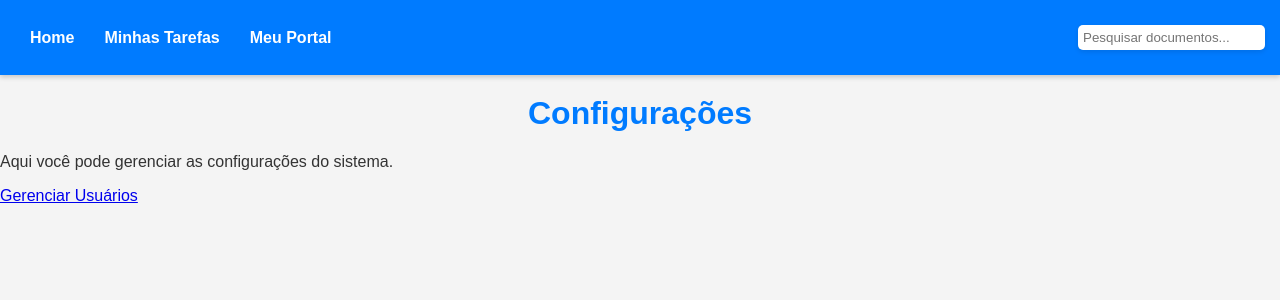
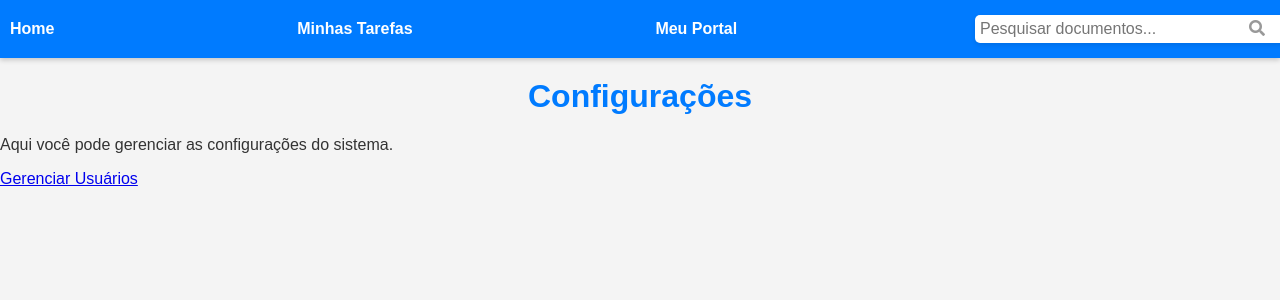
Before and after one commit to lucas521241/TCC, a Flask app: page /configuracoes in a window 1280 px wide. Shown: the top 300 px of the page. Run offline with Flask 3, Linux system fonts and the light colour scheme.

Commit message:
Alterações HTML, CSS e criação do search para pesquisar no banco de dados por vueJS/mysql
Alterado também a rota do pesquisa_documentos para buscar de acordo com o escrito no input de pesquisar documentos...

Necessário ainda fazer a parte do search-container (class) e verificar se está fazendo a pesquisa correta no banco.

```diff
--- a/app.py
+++ b/app.py
@@ -6,9 +6,10 @@ app = Flask(__name__)
 # Configurações de conexão ao MySQL
 mydb_config = {
     'host': "127.0.0.1",        # Nome do servidor ou IP
+    'port': "3306",             # Porta do MySQL
     'user': "root",             # Usuário MySQL
     'password': "root",         # Senha MySQL
-    'database': "docsnaipa" # Nome do banco de dados
+    'database': "docsnaipa"     # Nome do banco de dados
 }
 
 
@@ -60,12 +61,14 @@ def meu_portal():
 # Rota para a pesquisa de documentos
 @app.route('/pesquisa-documentos')
 def pesquisa_documentos():
+    query = request.args.get('document')
     conn = connect_to_db()
     if conn:
+        print("Conexão ativa, realizando consulta...")
         try:
             # Criar um cursor e realizar consulta no banco de dados
             mycursor = conn.cursor()
-            mycursor.execute("SELECT * FROM dcdocument")
+            mycursor.execute("SELECT iddocument, nmdocument FROM dcdocument WHERE iddocument = %s OR nmdocument LIKE %s """, (query, '%' + query + '%'))
             resultados = mycursor.fetchall()
 
             # Fechar o cursor
@@ -82,6 +85,7 @@ def pesquisa_documentos():
             conn.close()
             print("Conexão com o MySQL foi encerrada.")
     else:
+        print("Falha na conexão com o banco de dados.")
         return "Erro ao conectar ao banco de dados."
 
 
--- a/templates/css/style.css
+++ b/static/css/style.css
@@ -6,25 +6,73 @@ body {
     padding: 0;
 }
 
+.search-toolbar-container {
+    position: relative;
+    display: inline-block;
+}
+
+.search-toolbar {
+    padding: 10px 40px 10px 15px;
+    border: 1px solid #ccc;
+    border-radius: 20px;
+    width: 200px;
+}
+
+.icon-search-toolbar {
+    position: absolute;
+    right: 10px;
+    top: 50%;
+    transform: translateY(-50%);
+    color: #999;
+}
+
+.search-container {
+    display: flex;
+    justify-content: center;
+    align-items: center;
+    height: 30vh;
+    margin: 0;
+
+}
+
+.search:focus {
+    border-color: #007bff;
+}
+
+.icon-search {
+    position: absolute;
+    right: 15px;
+    top: 50%;
+    transform: translateY(-50%);
+    font-size: 18px;
+    color: #999;
+}
+
+.icon-search::before {
+    content: '\f002';
+    font-family: "Font Awesome 5 Free";
+    font-weight: 900;
+}
+
 .toolbar {
     display: flex;
     justify-content: space-between;
     align-items: center;
     background-color: #007bff;
-    padding: 15px;
+    padding: 5px;
     box-shadow: 0 2px 5px rgba(0, 0, 0, 0.2);
 }
 
 .toolbar a {
     color: white;
     text-decoration: none;
-    margin: 0 15px;
+    margin: 0 5px;
     font-weight: bold;
     transition: color 0.3s;
 }
 
 .toolbar a:hover {
-    color: #ffcc00;
+    color: #0056b3;
 }
 
 .toolbar input[type="text"] {
@@ -35,11 +83,13 @@ body {
 }
 
 input[type="text"] {
-    padding: 10px;
+    padding: 15px;
+    width: 300px;
     border: 1px solid #ccc;
     border-radius: 20px;
     box-shadow: 0 2px 5px rgba(0, 0, 0, 0.1);
     transition: border-color 0.3s;
+    font-size: 16px;
 }
 
 input[type="text"]:focus {
@@ -117,8 +167,6 @@ input:focus {
     border-color: #007bff;
 }
 
-
-
 .banner {
     background-image: url('sua-imagem-de-fundo.jpg'); /* Adicione uma imagem de fundo */
     background-size: cover;
--- /dev/null
+++ b/static/js/search.js
@@ -0,0 +1,22 @@
+function initializeVue(appId) {
+    new Vue({
+        el: appId,
+        methods: {
+            submitSearch() {
+                document.getElementById('search-form').submit();
+            },
+            handleKeyPress(event) {
+                if (event.key === 'Enter') {
+                    this.submitSearch();
+                }
+            }
+        }
+    });
+}
+
+initializeVue('#app-home');
+initializeVue('#app-tasks');
+initializeVue('#app-portal');
+initializeVue('#app-config');
+initializeVue('#app-search');
+initializeVue('#app-users');
--- a/templates/configuracoes.html
+++ b/templates/configuracoes.html
@@ -1,21 +1,29 @@
 <!DOCTYPE html>
-<html lang="pt-BR">
+<html lang="pt-BR" id="app-config">
 <head>
     <meta charset="UTF-8">
     <meta name="viewport" content="width=device-width, initial-scale=1.0">
     <link rel="stylesheet" href="{{ url_for('static', filename='css/style.css') }}">
+    <link href="https://cdnjs.cloudflare.com/ajax/libs/font-awesome/5.15.3/css/all.min.css" rel="stylesheet">
     <title>Docsnaipa - Configurações</title>
 </head>
 <body>
     <div class="toolbar">
-        <a href="/">Home</a>
+        <a href="/home">Home</a>
         <a href="/minhas-tarefas">Minhas Tarefas</a>
         <a href="/meu-portal">Meu Portal</a>
-        <input type="text" placeholder="Pesquisar documentos...">
+        <form id="search-form" action="/pesquisa_documentos" method="get" class="search-toolbar-container" @submit.prevent="submitSearch">
+            <input type="text" placeholder="Pesquisar documentos..." class="search-toolbar" name="document" @keypress="handleKeyPress">
+            <span class="icon-search-toolbar" @click="submitSearch"><i class="fas fa-search"></i></span>
+        </form>
+
     </div>
     <h1>Configurações</h1>
     <p>Aqui você pode gerenciar as configurações do sistema.</p>
     <a href="/configuracoes/usuarios">Gerenciar Usuários</a>
-<script src="{{ url_for('static', filename='js/animations.js') }}"></script>
+
+    <script src="https://cdn.jsdelivr.net/npm/vue@2"></script>
+    <script src="{{ url_for('static', filename='js/search.js') }}"></script>
+    <script src="{{ url_for('static', filename='js/animations.js') }}"></script>
 </body>
 </html>
```
Also changed, not shown: templates/home.html (+12 -4 lines), templates/meu_portal.html (+10 -3 lines), templates/minhas_tarefas.html (+11 -4 lines), templates/pesquisa_documentos.html (+10 -3 lines), templates/usuarios.html (+11 -4 lines), static/js/animation.js (renamed from templates/js/animation.js).
